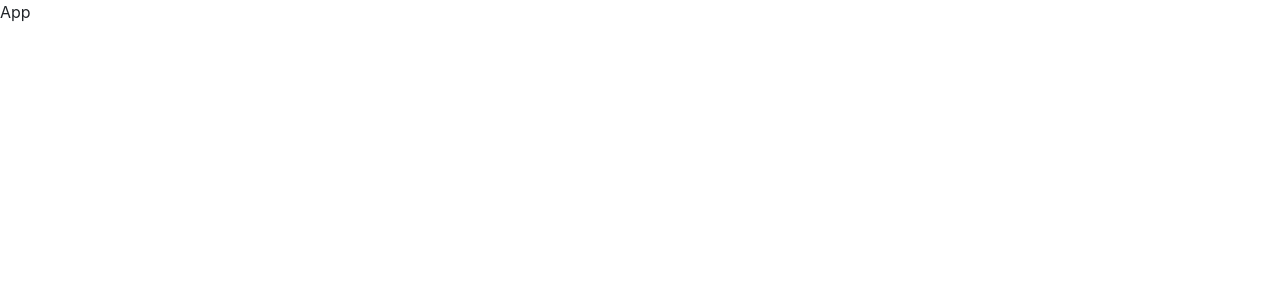
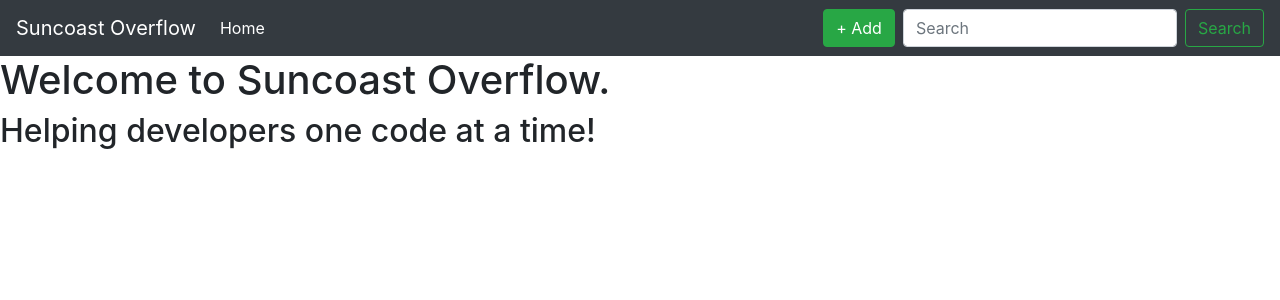
Before and after one commit to AbtaheeAli/SuncoastOverflow, a React (Create React App) app in the folder ClientApp/: page / in a window 1280 px wide. Shown: the top 300 px of the page. Built offline with nearby package versions, Linux system fonts and the light colour scheme.

Commit message:
Added NavBar

```diff
--- a/ClientApp/src/App.jsx
+++ b/ClientApp/src/App.jsx
@@ -1,6 +1,13 @@
 import React from 'react'
 import './custom.scss'
+import { Header } from './components/Header'
+import { NavBar } from './components/NavBar'
 
 export function App() {
-  return <p>App</p>
+  return (
+    <>
+      <NavBar />
+      <Header />
+    </>
+  )
 }
--- a/ClientApp/src/components/NavBar.jsx
+++ b/ClientApp/src/components/NavBar.jsx
@@ -0,0 +1,50 @@
+import React from 'react'
+import { Link } from 'react-router-dom'
+
+export function NavBar() {
+  return (
+    <nav className="navbar navbar-expand-lg navbar-dark bg-dark">
+      <Link className="navbar-brand" to="#">
+        {/* <span className="mr-2" role="img" aria-label="taco">
+          🌮
+        </span> */}
+        Suncoast Overflow
+      </Link>
+      <button
+        className="navbar-toggler"
+        type="button"
+        data-toggle="collapse"
+        data-target="#navbarSupportedContent"
+        aria-controls="navbarSupportedContent"
+        aria-expanded="false"
+        aria-label="Toggle navigation"
+      >
+        <span className="navbar-toggler-icon"></span>
+      </button>
+
+      <div className="collapse navbar-collapse" id="navbarSupportedContent">
+        <ul className="navbar-nav mr-auto">
+          <li className="nav-item active">
+            <Link className="nav-link" to="/">
+              Home
+            </Link>
+          </li>
+        </ul>
+        <form className="form-inline my-2 my-lg-0">
+          <Link className="btn btn-success mr-2" to="/restaurants/add">
+            + Add
+          </Link>
+          <input
+            className="form-control mr-sm-2"
+            type="search"
+            placeholder="Search"
+            aria-label="Search"
+          />
+          <span className="btn btn-outline-success my-2 my-sm-0" type="submit">
+            Search
+          </span>
+        </form>
+      </div>
+    </nav>
+  )
+}
```
